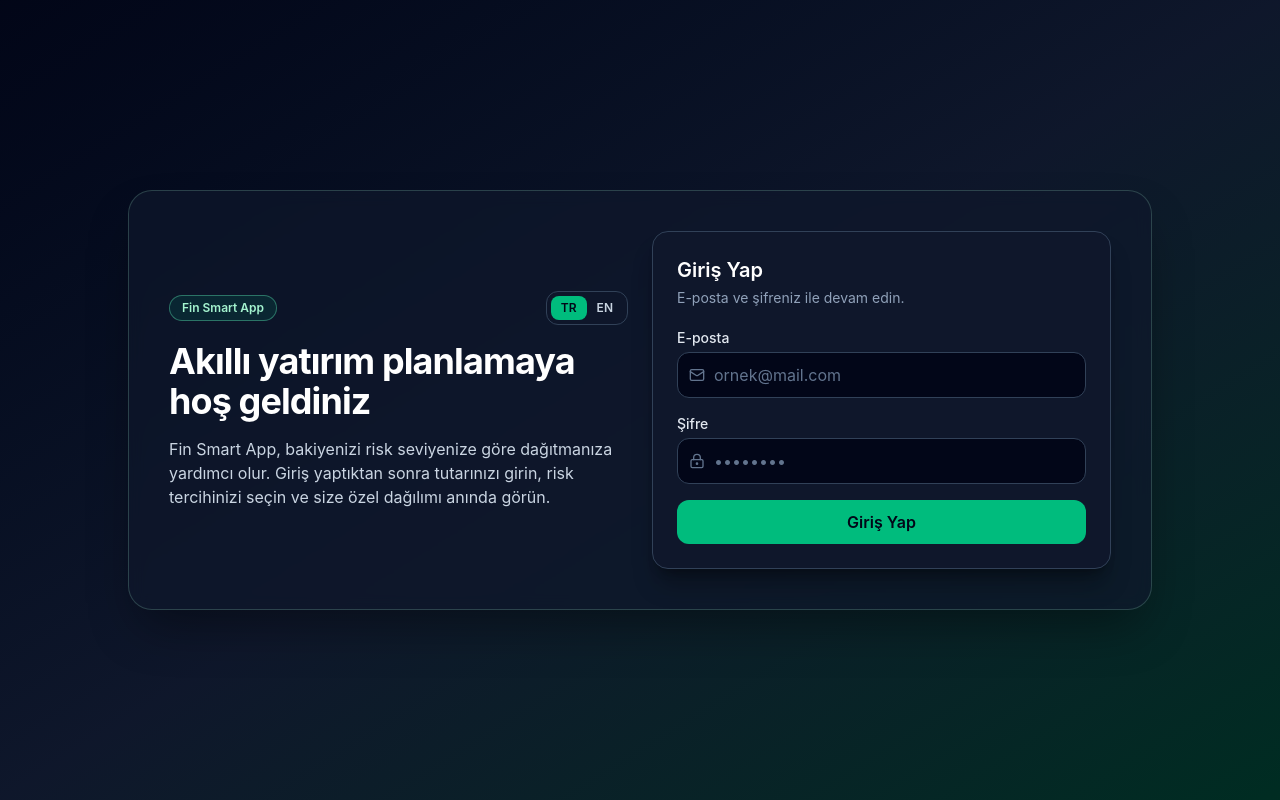
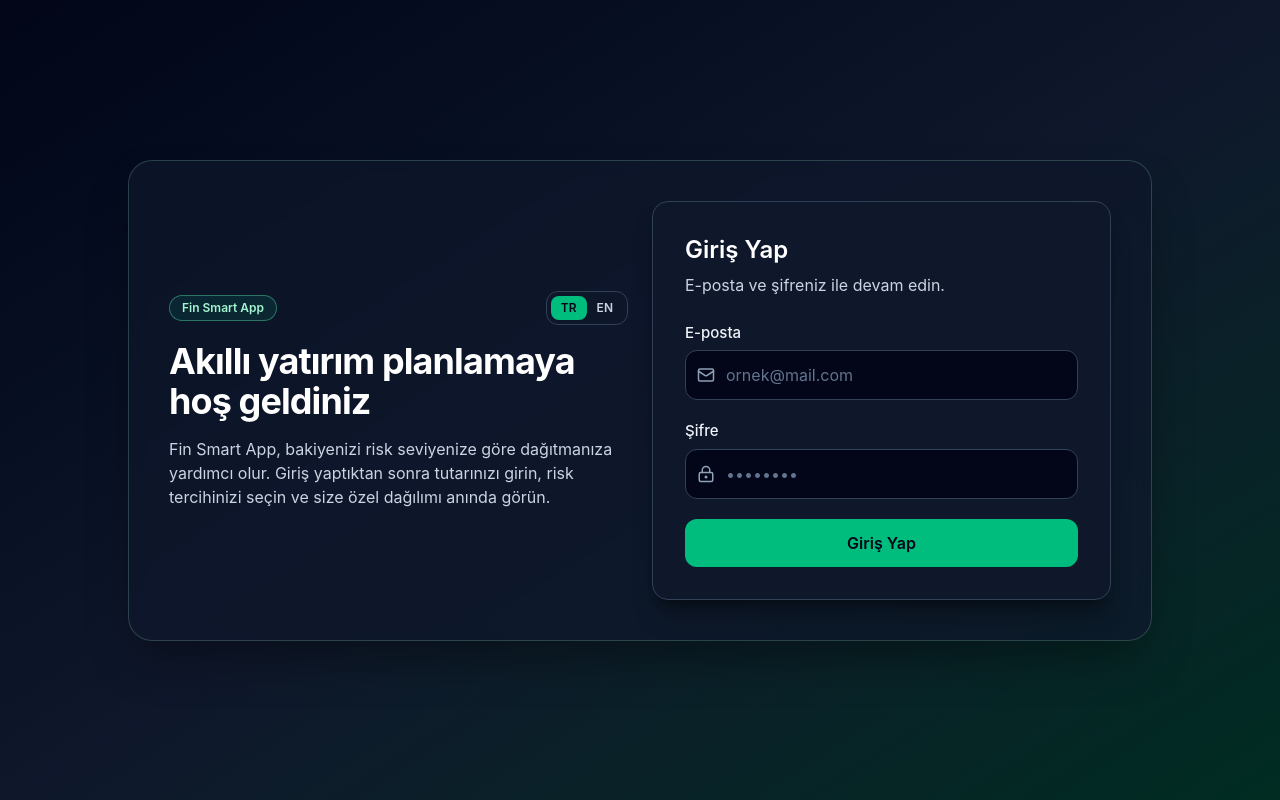
Before and after one commit to alikaankoc1/fin-smart-app, a React (Vite) app: page /#/login in a window 1280 px wide. Built offline with nearby package versions, Linux system fonts and the light colour scheme.

Commit message:
Update LoginPage.jsx

```diff
--- a/src/pages/LoginPage.jsx
+++ b/src/pages/LoginPage.jsx
@@ -70,25 +70,25 @@ export default function LoginPage({ onLogin }) {
           <p className="text-slate-300">{copy.welcomeBody}</p>
         </section>
 
-        <section className="rounded-2xl border border-slate-700 bg-slate-900 p-6 shadow-xl shadow-black/30">
-          <h2 className="mb-1 text-xl font-semibold text-white">{copy.login}</h2>
-          <p className="mb-5 text-sm text-slate-400">{copy.continue}</p>
+        <section className="rounded-2xl border border-slate-700 bg-slate-900 p-7 shadow-xl shadow-black/30 md:p-8">
+          <h2 className="mb-1.5 text-2xl font-semibold text-white">{copy.login}</h2>
+          <p className="mb-6 text-base leading-relaxed text-slate-300">{copy.continue}</p>
 
-          <form onSubmit={handleSubmit(submitForm)} className="space-y-4">
+          <form onSubmit={handleSubmit(submitForm)} className="space-y-5">
             <div>
               <label
                 htmlFor="email"
-                className="mb-1 block text-sm font-medium text-slate-200"
+                className="mb-1.5 block text-[15px] font-medium text-slate-100"
               >
                 {copy.email}
               </label>
               <div className="relative">
-                <Mail className="pointer-events-none absolute left-3 top-1/2 size-4 -translate-y-1/2 text-slate-500" />
+                <Mail className="pointer-events-none absolute left-3 top-1/2 size-[18px] -translate-y-1/2 text-slate-400" />
                 <input
                   id="email"
                   type="email"
                   placeholder={copy.emailPlaceholder}
-                  className="w-full rounded-xl border border-slate-700 bg-slate-950 py-2.5 pl-9 pr-3 text-slate-100 outline-none transition placeholder:text-slate-500 focus:border-emerald-400 focus:ring-2 focus:ring-emerald-300/30"
+                  className="w-full rounded-xl border border-slate-700 bg-slate-950 py-3 pl-10 pr-3 text-base text-slate-100 outline-none transition placeholder:text-slate-500 focus:border-emerald-400 focus:ring-2 focus:ring-emerald-300/30"
                   {...register('email', {
                     required: copy.emailRequired,
                     pattern: {
@@ -106,17 +106,17 @@ export default function LoginPage({ onLogin }) {
             <div>
               <label
                 htmlFor="password"
-                className="mb-1 block text-sm font-medium text-slate-200"
+                className="mb-1.5 block text-[15px] font-medium text-slate-100"
               >
                 {copy.password}
               </label>
               <div className="relative">
-                <LockKeyhole className="pointer-events-none absolute left-3 top-1/2 size-4 -translate-y-1/2 text-slate-500" />
+                <LockKeyhole className="pointer-events-none absolute left-3 top-1/2 size-[18px] -translate-y-1/2 text-slate-400" />
                 <input
                   id="password"
                   type="password"
                   placeholder="••••••••"
-                  className="w-full rounded-xl border border-slate-700 bg-slate-950 py-2.5 pl-9 pr-3 text-slate-100 outline-none transition placeholder:text-slate-500 focus:border-emerald-400 focus:ring-2 focus:ring-emerald-300/30"
+                  className="w-full rounded-xl border border-slate-700 bg-slate-950 py-3 pl-10 pr-3 text-base text-slate-100 outline-none transition placeholder:text-slate-500 focus:border-emerald-400 focus:ring-2 focus:ring-emerald-300/30"
                   {...register('password', {
                     required: copy.passwordRequired,
                     minLength: {
@@ -135,7 +135,7 @@ export default function LoginPage({ onLogin }) {
 
             <button
               type="submit"
-              className="w-full rounded-xl bg-emerald-500 px-4 py-2.5 font-semibold text-slate-950 transition hover:bg-emerald-400"
+              className="w-full rounded-xl bg-emerald-500 px-4 py-3 text-base font-semibold text-slate-950 transition hover:bg-emerald-400"
             >
               {copy.submit}
             </button>
```
